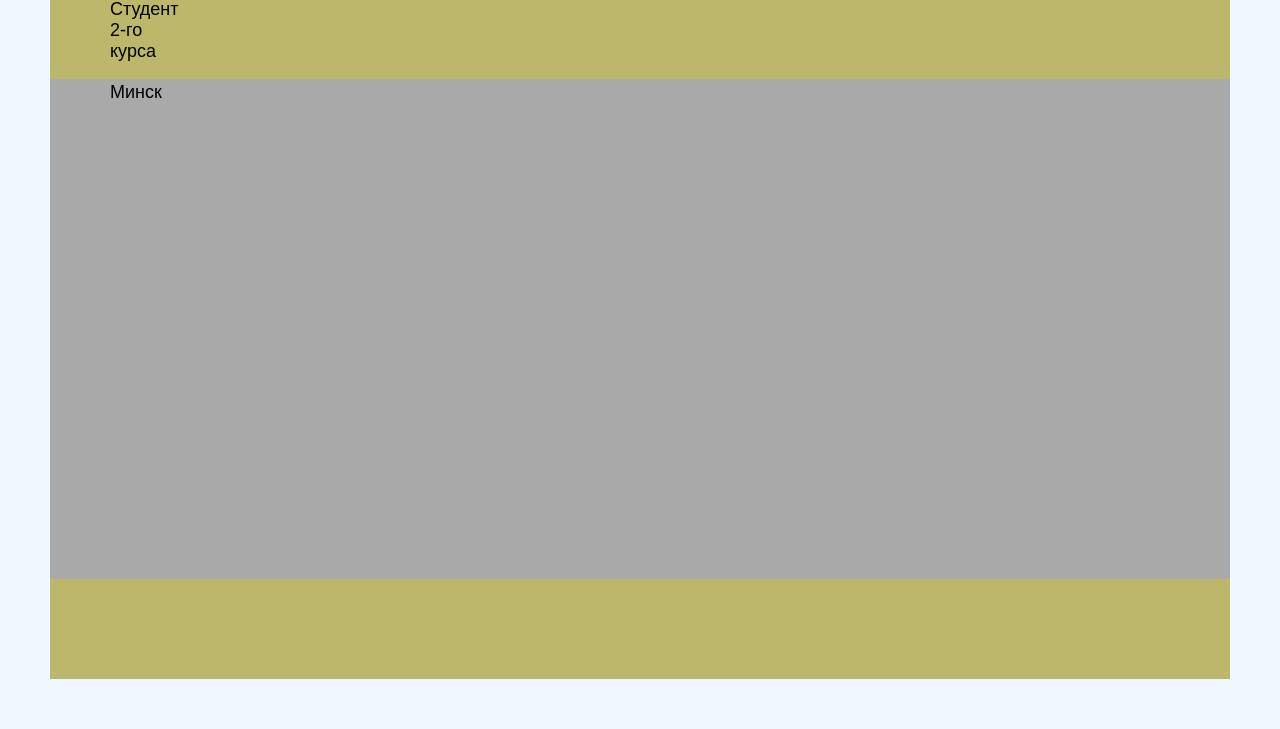
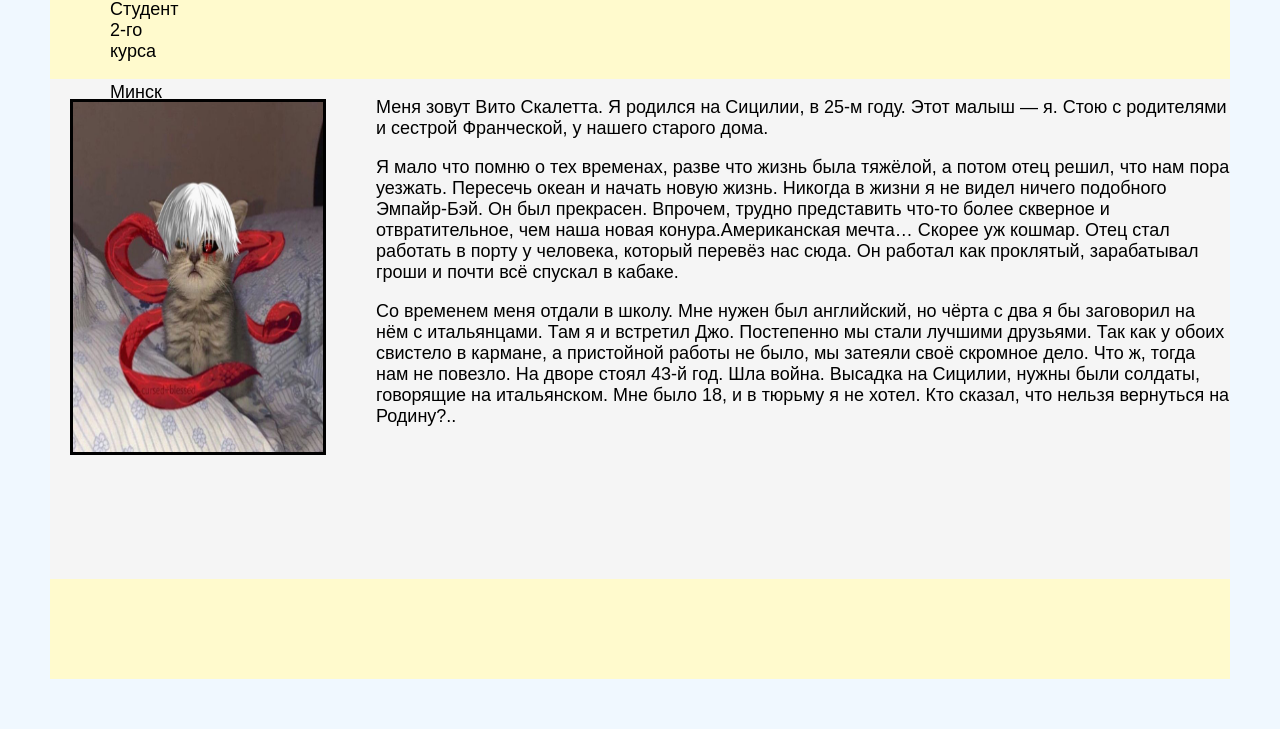
Before and after one commit to kabanijHolmik/WastedTime, a plain HTML site: page index.html in a window 1280 px wide. Shown: the part 171-900 px from the top of the page. Drawn offline with Linux system fonts and the light colour scheme.

Commit message:
init: make main

```diff
--- a/index.html
+++ b/index.html
@@ -24,7 +24,16 @@
 
     </header>
     <main>
-
+        <img src="img/дед.jpg">
+        <div class="textWrapper">
+            <p>
+            Меня зовут Вито Скалетта. Я родился на Сицилии, в 25-м году. Этот малыш — я. Стою с родителями и сестрой Франческой, у нашего старого дома.
+            </p>
+            <p> Я мало что помню о тех временах, разве что жизнь была тяжёлой, а потом отец решил, что нам пора уезжать. Пересечь океан и   начать новую жизнь. Никогда в жизни я не видел ничего подобного Эмпайр-Бэй. Он был прекрасен. Впрочем, трудно представить что-то более скверное и отвратительное, чем наша новая конура.Американская мечта… Скорее уж кошмар. Отец стал работать в порту у человека, который перевёз нас сюда. Он работал как проклятый, зарабатывал гроши и почти всё спускал в кабаке.
+            </p>
+            <p> Со временем меня отдали в школу. Мне нужен был английский, но чёрта с два я бы заговорил на нём с итальянцами. Там я и встретил Джо. Постепенно мы стали лучшими друзьями. Так как у обоих свистело в кармане, а пристойной работы не было, мы затеяли своё скромное дело. Что ж, тогда нам не повезло. На дворе стоял 43-й год. Шла война. Высадка на Сицилии, нужны были солдаты, говорящие на итальянском. Мне было 18, и в тюрьму я не хотел. Кто сказал, что нельзя вернуться на Родину?..
+            </p>
+        </div>
     </main>
     <footer>
 
--- a/style.css
+++ b/style.css
@@ -7,7 +7,7 @@ body{
 }
 header{
     display: flex;
-    background-color: darkkhaki;
+    background-color: lemonchiffon;
     height: 200px;
 }
 header ul li{
@@ -24,10 +24,25 @@ header img{
     height: 50px;
 }
 main{
-    background-color: darkgrey;
+    display: flex;
+    background-color: whitesmoke;
     height: 500px;
+
+}
+main img{
+    width: 250px;
+    height: 350px;
+    margin-left: 20px;
+    margin-top: 20px;
+    border: 5px;
+    border: solid;
+    border-color: black;
+}
+main .textWrapper{
+    margin-left: 50px;
+    justify-content: end;
 }
 footer{
-    background-color: darkkhaki;
+    background-color: lemonchiffon;
     height: 100px;
 }
```
Also changed, not shown: img/дед.jpg (added).
